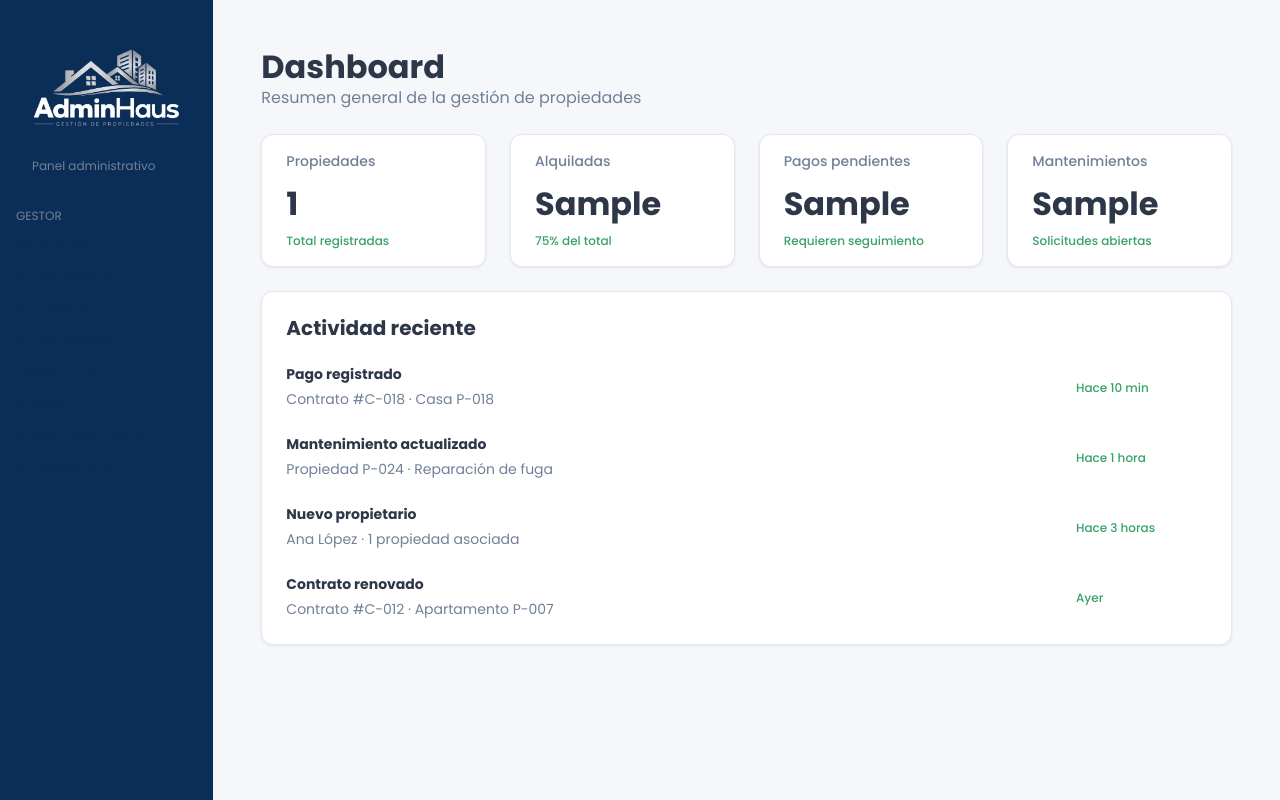
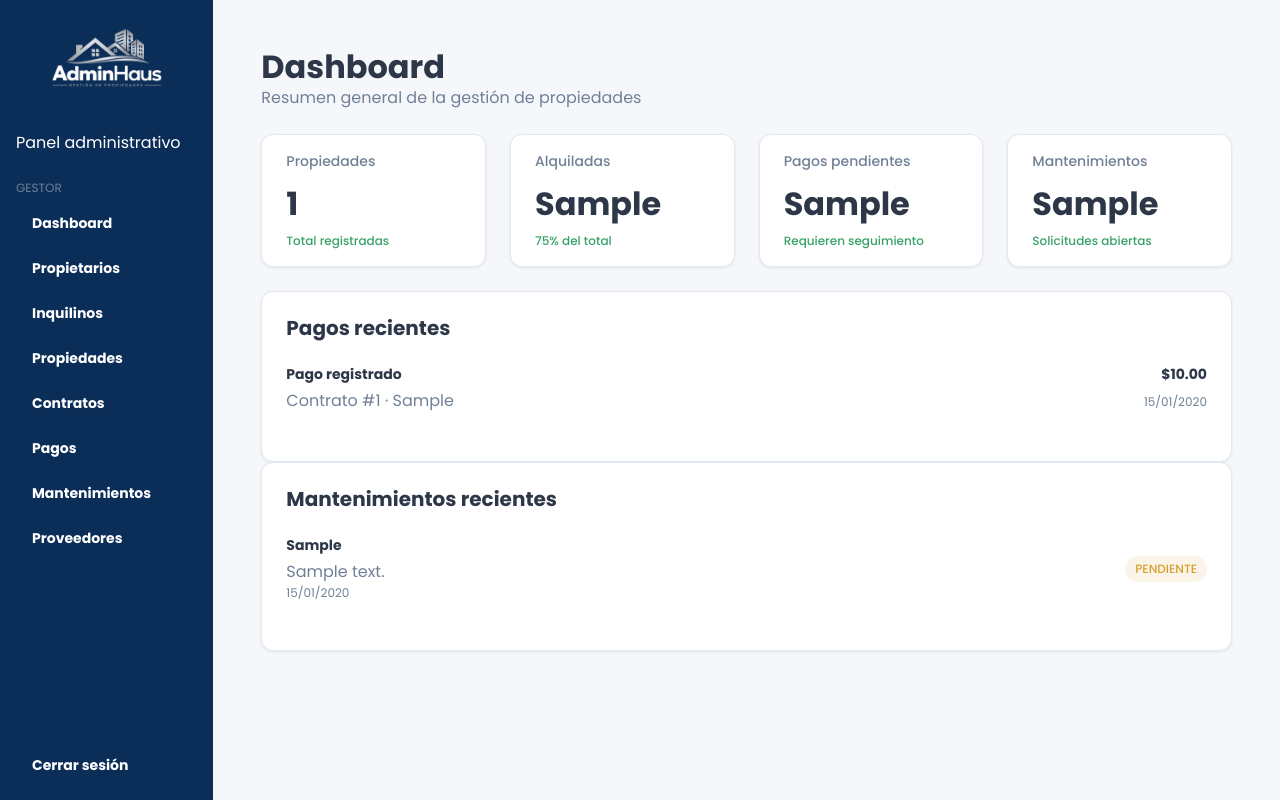
Before and after one commit to Douglas0625/AdminHaus_System, a Flask app: template app/templates/dashboard_gestor.html in a window 1280 px wide. Run offline with Flask 3, Linux system fonts and the light colour scheme; the template is opened without the code that fills it: most values are stand-ins (such as "Sample title", 1, 10 or a date in 2020).

Commit message:
mejoras en los html y arreglo de url_for

```diff
--- a/app/templates/bases/base_gestor.html
+++ b/app/templates/bases/base_gestor.html
@@ -1,95 +1,206 @@
 {% extends "bases/base.html" %}
 
-
-{#
-    =========================================
-    BASE DEL ROL GESTOR
-    Reutiliza el layout de base.html y solo
-    reemplaza el menú lateral.
-
-    Para agregar una opción al menú, añade
-    una línea a la lista "menu_gestor":
-    (nombre_de_la_ruta_en_app.py, "Texto")
-    =========================================
-#}
-
-{% set menu_gestor = [
-    ('dashboard_gestor', 'Dashboard'),
-    ('propietarios',     'Propietarios'),
-    ('inquilinos',       'Inquilinos'),
-    ('propiedades',      'Propiedades'),
-    ('contratos',        'Contratos'),
-    ('pagos',            'Pagos'),
-    ('mantenimientos',   'Mantenimientos'),
-    ('proveedores',      'Proveedores'),
-] %}
-
+{% block title %}
+AdminHaus - Panel administrativo
+{% endblock %}
 
 {% block sidebar %}
 
 <aside class="col-12 col-lg-2 ah-bg-primary">
-
     <div class="h-100 d-flex flex-column p-3">
 
-
         <!-- LOGO -->
-
-        <div class="d-flex justify-content-center pt-3 mb-1">
-
+        <div class="d-flex justify-content-center mb-4">
             <img
                 src="{{ url_for('static', filename='media/logo_oscuro-Photoroom.png') }}"
                 alt="AdminHaus"
-                class="img-fluid"
-                style="width: 190px;"
+                class="img-fluid w-75"
             >
-
         </div>
 
-
         <!-- DESCRIPCIÓN -->
-
-        <p class="ah-text-peque ah-text-secondary px-3 mb-4 pb-2">
+        <p class="ah-text-subtitulos ah-text-white mb-4">
             Panel administrativo
         </p>
 
-
-        <!-- ETIQUETA DEL ROL -->
-
+        <!-- ROL -->
         <p class="ah-text-peque ah-text-secondary text-uppercase mb-2">
             Gestor
         </p>
 
-
-        <!-- =================================
-             MENÚ PRINCIPAL
-             ================================= -->
-
+        <!-- MENÚ PRINCIPAL -->
         <nav aria-label="Menú del gestor">
-
             <ul class="list-unstyled mb-0">
 
-                {% for endpoint, texto in menu_gestor %}
-
+                <!-- DASHBOARD -->
                 <li class="mb-2">
-
                     <a
-                        href="{{ url_for(endpoint) }}"
-                        class="ah-sidebar-link {% if request.endpoint == endpoint %}active{% endif %}"
-                        {% if request.endpoint == endpoint %}aria-current="page"{% endif %}
+                        href="{{ url_for('dashboard.dashboard_gestor') }}"
+                        class="
+                            d-block
+                            ah-text-white
+                            ah-text-regular-negrita
+                            rounded
+                            px-3
+                            py-2
+                            {% if request.endpoint == 'dashboard.dashboard_gestor' %}
+                                ah-bg-primary-hover
+                            {% endif %}
+                        "
+                        {% if request.endpoint == 'dashboard.dashboard_gestor' %}
+                            aria-current="page"
+                        {% endif %}
                     >
-                        {{ texto }}
+                        Dashboard
                     </a>
-
                 </li>
 
-                {% endfor %}
+                <!-- PROPIETARIOS -->
+                <li class="mb-2">
+                    <a
+                        href="{{ url_for('propietarios.lista') }}"
+                        class="
+                            d-block
+                            ah-text-white
+                            ah-text-regular-negrita
+                            rounded
+                            px-3
+                            py-2
+                            {% if request.endpoint == 'propietarios.lista' %}
+                                ah-bg-primary-hover
+                            {% endif %}
+                        "
+                        {% if request.endpoint == 'propietarios.lista' %}
+                            aria-current="page"
+                        {% endif %}
+                    >
+                        Propietarios
+                    </a>
+                </li>
+
+                <!-- INQUILINOS -->
+                <li class="mb-2">
+                    <a
+                        href="#"
+                        class="
+                            d-block
+                            ah-text-white
+                            ah-text-regular-negrita
+                            rounded
+                            px-3
+                            py-2
+                        "
+                    >
+                        Inquilinos
+                    </a>
+                </li>
+
+                <!-- PROPIEDADES -->
+                <li class="mb-2">
+                    <a
+                        href="#"
+                        class="
+                            d-block
+                            ah-text-white
+                            ah-text-regular-negrita
+                            rounded
+                            px-3
+                            py-2
+                        "
+                    >
+                        Propiedades
+                    </a>
+                </li>
+
+                <!-- CONTRATOS -->
+                <li class="mb-2">
+                    <a
+                        href="#"
+                        class="
+                            d-block
+                            ah-text-white
+                            ah-text-regular-negrita
+                            rounded
+                            px-3
+                            py-2
+                        "
+                    >
+                        Contratos
+                    </a>
+                </li>
+
+                <!-- PAGOS -->
+                <li class="mb-2">
+                    <a
+                        href="#"
+                        class="
+                            d-block
+                            ah-text-white
+                            ah-text-regular-negrita
+                            rounded
+                            px-3
+                            py-2
+                        "
+                    >
+                        Pagos
+                    </a>
+                </li>
+
+                <!-- MANTENIMIENTOS -->
+                <li class="mb-2">
+                    <a
+                        href="#"
+                        class="
+                            d-block
+                            ah-text-white
+                            ah-text-regular-negrita
+                            rounded
+                            px-3
+                            py-2
+                        "
+                    >
+                        Mantenimientos
+                    </a>
+                </li>
+
+                <!-- PROVEEDORES -->
+                <li class="mb-2">
+                    <a
+                        href="#"
+                        class="
+                            d-block
+                            ah-text-white
+                            ah-text-regular-negrita
+                            rounded
+                            px-3
+                            py-2
+                        "
+                    >
+                        Proveedores
+                    </a>
+                </li>
 
             </ul>
-
         </nav>
 
+        <!-- CERRAR SESIÓN -->
+        <div class="mt-auto pt-4">
+            <a
+                href="{{ url_for('auth.logout') }}"
+                class="
+                    d-block
+                    ah-text-white
+                    ah-text-regular-negrita
+                    rounded
+                    px-3
+                    py-2
+                "
+            >
+                Cerrar sesión
+            </a>
+        </div>
+
     </div>
-
 </aside>
 
 {% endblock %}
--- a/app/templates/dashboard_gestor.html
+++ b/app/templates/dashboard_gestor.html
@@ -139,121 +139,111 @@ Dashboard - AdminHaus
 <section class="ah-card p-4">
 
     <h2 class="ah-text-titulos-2 mb-4">
-        Actividad reciente
+        Pagos recientes
     </h2>
 
+    {% if pagos_recientes %}
 
-
-    <!-- ACTIVIDAD 1 -->
+        {% for pago in pagos_recientes %}
 
         <div class="row align-items-center mb-4">
 
-        <div class="col-12 col-md">
+            <div class="col">
 
                 <p class="ah-text-regular-negrita mb-1">
                     Pago registrado
                 </p>
 
-            <p class="ah-text-regular ah-text-secondary mb-0">
-                Contrato #C-018 · Casa P-018
+                <p class="ah-text-subtitulos ah-text-secondary mb-0">
+                    Contrato #{{ pago.contrato_id }}
+                    · {{ pago.propiedad_codigo }}
                 </p>
 
             </div>
 
-        <div class="col-12 col-md-auto mt-1 mt-md-0" style="min-width: 155px;">
+            <div class="col-auto text-end">
 
-            <span class="ah-text-peque fw-medium ah-text-success">
-                Hace 10 min
+                <p class="ah-text-regular-negrita mb-1">
+                    ${{ "%.2f"|format(pago.monto) }}
+                </p>
+
+                <span class="ah-text-peque ah-text-secondary">
+                    {{ pago.fecha_pago.strftime('%d/%m/%Y') }}
                 </span>
 
             </div>
 
         </div>
 
+        {% endfor %}
 
+    {% else %}
 
-    <!-- ACTIVIDAD 2 -->
+        <p class="ah-text-secondary mb-0">
+            No hay pagos registrados.
+        </p>
+
+    {% endif %}
+
+</section>
+
+<section class="ah-card p-4">
+
+    <h2 class="ah-text-titulos-2 mb-4">
+        Mantenimientos recientes
+    </h2>
+
+    {% if mantenimientos_recientes %}
+
+        {% for mantenimiento in mantenimientos_recientes %}
 
         <div class="row align-items-center mb-4">
 
-        <div class="col-12 col-md">
+            <div class="col">
 
                 <p class="ah-text-regular-negrita mb-1">
-                Mantenimiento actualizado
+                    {{ mantenimiento.propiedad_codigo }}
                 </p>
 
-            <p class="ah-text-regular ah-text-secondary mb-0">
-                Propiedad P-024 · Reparación de fuga
+                <p class="ah-text-subtitulos ah-text-secondary mb-0">
+                    {{ mantenimiento.descripcion }}
+                </p>
+
+                <p class="ah-text-peque ah-text-secondary mb-0">
+                    {{ mantenimiento.fecha_solicitud.strftime('%d/%m/%Y') }}
                 </p>
 
             </div>
 
-        <div class="col-12 col-md-auto mt-1 mt-md-0" style="min-width: 155px;">
+            <div class="col-auto">
 
-            <span class="ah-text-peque fw-medium ah-text-success">
-                Hace 1 hora
+                <span class="ah-status
+                    {% if mantenimiento.estado == 'RESUELTO' %}
+                        ah-status-success
+                    {% elif mantenimiento.estado == 'CANCELADO' %}
+                        ah-status-danger
+                    {% elif mantenimiento.estado == 'EN PROCESO' %}
+                        ah-status-info
+                    {% else %}
+                        ah-status-warning
+                    {% endif %}
+                ">
+                    {{ mantenimiento.estado }}
                 </span>
 
             </div>
 
         </div>
 
+        {% endfor %}
 
+    {% else %}
 
-    <!-- ACTIVIDAD 3 -->
-
-    <div class="row align-items-center mb-4">
-
-        <div class="col-12 col-md">
-
-            <p class="ah-text-regular-negrita mb-1">
-                Nuevo propietario
+        <p class="ah-text-secondary mb-0">
+            No hay mantenimientos registrados.
         </p>
 
-            <p class="ah-text-regular ah-text-secondary mb-0">
-                Ana López · 1 propiedad asociada
-            </p>
-
-        </div>
-
-        <div class="col-12 col-md-auto mt-1 mt-md-0" style="min-width: 155px;">
-
-            <span class="ah-text-peque fw-medium ah-text-success">
-                Hace 3 horas
-            </span>
-
-        </div>
-
-    </div>
-
-
-
-    <!-- ACTIVIDAD 4 -->
-
-    <div class="row align-items-center">
-
-        <div class="col-12 col-md">
-
-            <p class="ah-text-regular-negrita mb-1">
-                Contrato renovado
-            </p>
-
-            <p class="ah-text-regular ah-text-secondary mb-0">
-                Contrato #C-012 · Apartamento P-007
-            </p>
-
-        </div>
-
-        <div class="col-12 col-md-auto mt-1 mt-md-0" style="min-width: 155px;">
-
-            <span class="ah-text-peque fw-medium ah-text-success">
-                Ayer
-            </span>
-
-        </div>
-
-    </div>
-
+    {% endif %}
 
 </section>
 
```
Also changed, not shown: app/templates/bases/base_admin.html (+6 -4 lines), app/templates/bases/base_propietario.html (+11 -7 lines). Lines whose indentation alone changed are shown as unchanged.
